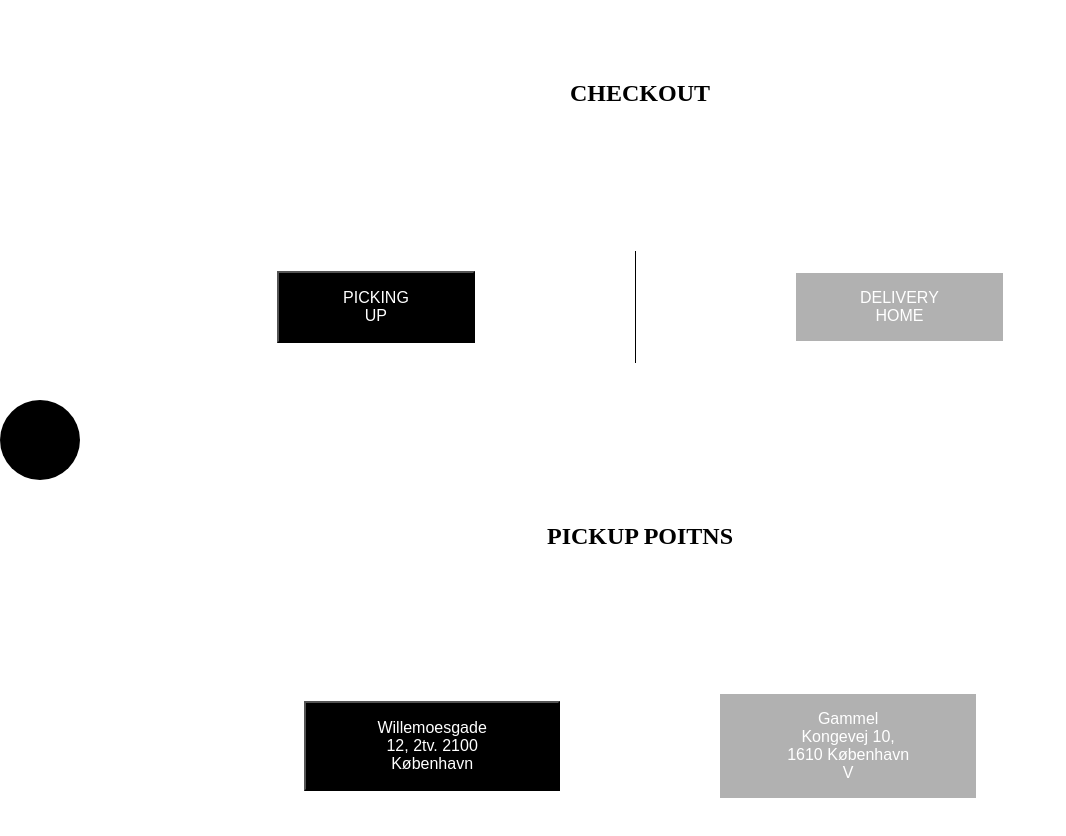
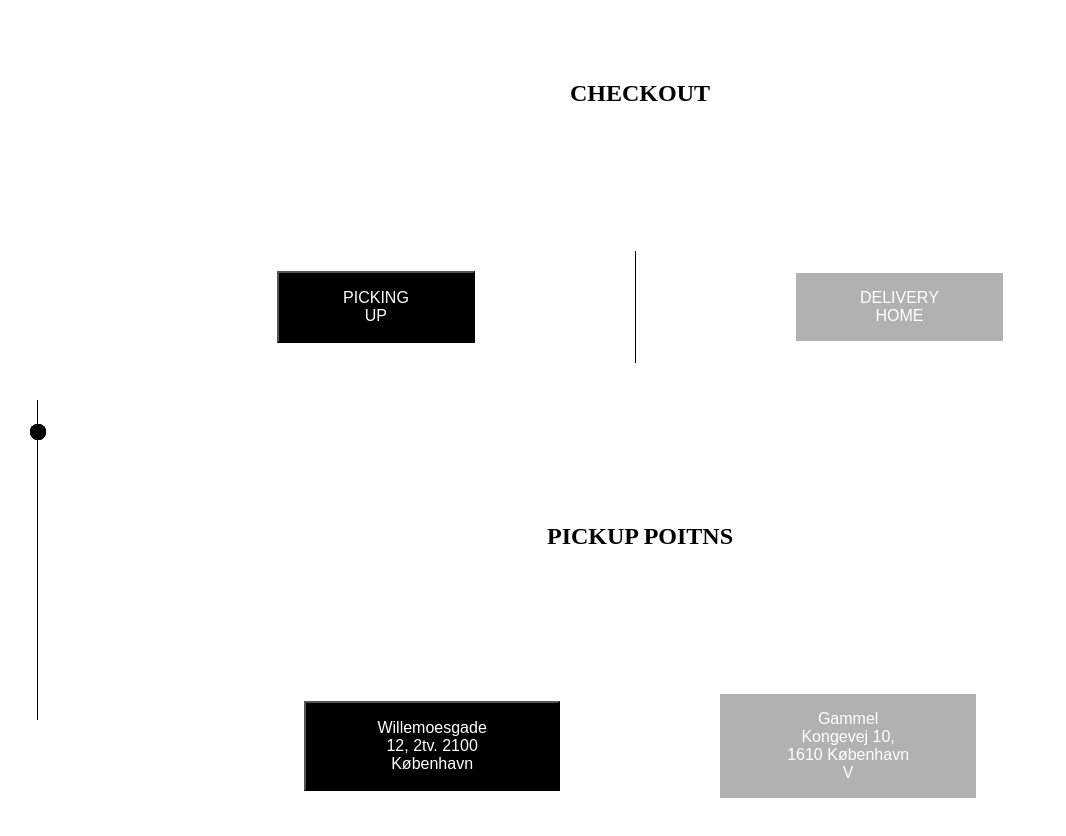
Before and after one commit to Abdulhamidsa/Exam-Project, a plain HTML site: page checkout-first.html in a window 1280 px wide. Shown: the whole page, without its empty margins (0-1066 px from the left). Drawn offline with Linux system fonts and the light colour scheme.

Commit message:
add slider

```diff
--- a/checkout-first.html
+++ b/checkout-first.html
@@ -26,18 +26,13 @@
         </div>
     </section>
     <div class="slider">
+        <div class="slide-line"></div>
         <div>
-            <a href="">
-                <div class="progress-circle"></div>
-            </a>
-            <a href="">
-                <div></div>
-            </a>
-            <a href="">
-                <div></div>
-            </a> <a href="">
-                <div></div>
-            </a>
+            <div class="progress-circle"></div>
+            <div class="progress-circle"></div>
+            <div class="progress-circle"></div>
+            <div class="progress-circle"></div>
+
         </div>
     </div>
 
--- a/css/style.css
+++ b/css/style.css
@@ -76,13 +76,24 @@
   padding: 1rem 4rem 1rem;
 }
 .slider {
-  position: absolute;
+  position: fixed;
   top: 50%;
+  right: 97%;
+}
+.slide-line {
+  width: 0.1rem;
+  height: 20rem;
+  background-color: black;
+  position: relative;
 }
 .progress-circle {
-  width: 5rem;
-  height: 5rem;
+  width: 1rem;
+  height: 1rem;
   background-color: black;
   border-radius: 100%;
+  position: absolute;
+  top: 10%;
+  left: 50%;
+  transform: translate(-50%, -50%);
 }
 /* CHEACKOUT METHOD 1 / PICKING UP OPTION PAGE START */
```
